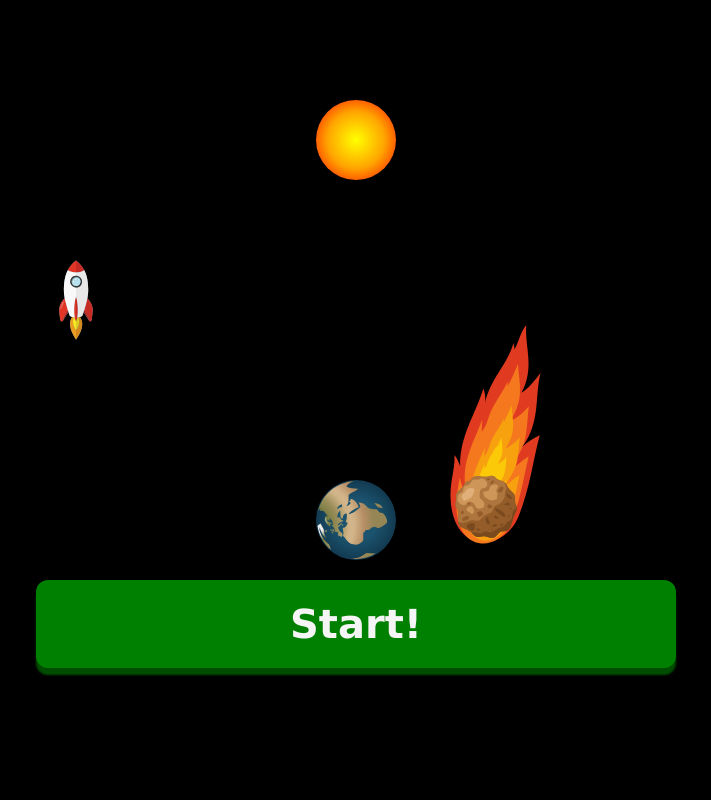
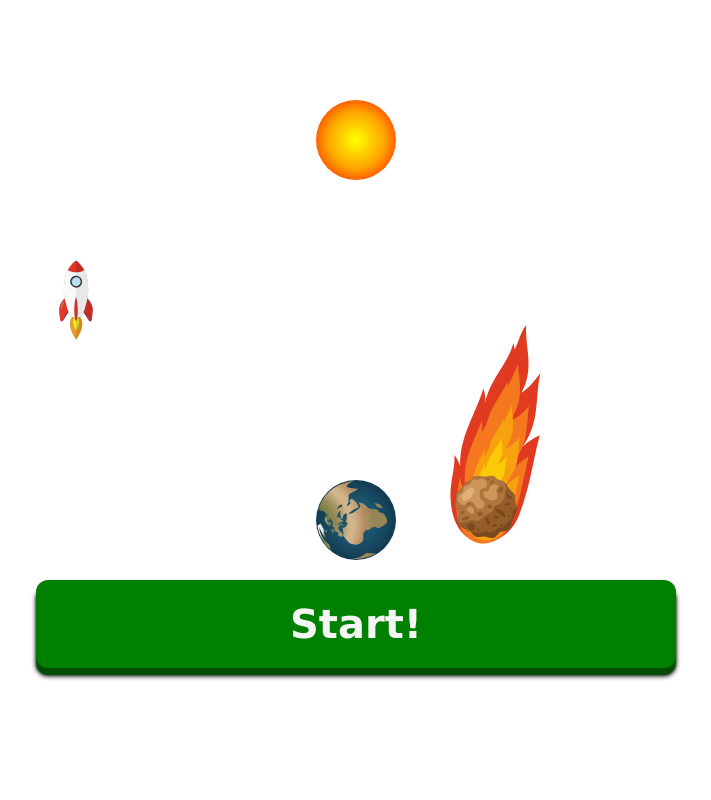
Before and after one commit to by-d-sign/WebDevelopmentLikeTheWorldIsEnding, a website built with Parcel: page src/index.html in a window 1280 px wide. Shown: the whole page, without its empty margins (284-995 px from the left). Built offline with nearby package versions, Linux system fonts and the light colour scheme.

Commit message:
add README.md

```diff
--- a/src/index.html
+++ b/src/index.html
@@ -17,7 +17,9 @@
               <img src="assets/img/rocket.svg" width="80" height="80"/>
             </div>
             <div class="earth">
-              <img src="assets/img/earth.svg" width="80" height="80" />
+              <picture>
+                <img src="assets/img/earth.svg" width="80" height="80" />
+              </picture>
             </div>
           </div>
           <div class="interaction">
--- a/src/styles/themes/active.scss
+++ b/src/styles/themes/active.scss
@@ -1,4 +1,4 @@
-@use './dark.scss' as theme;
+@use './light.scss' as theme;
 
 $background-color: theme.$background-color;
 $primary-action: theme.$primary-action;
```
Also changed, not shown: README.md (added).
